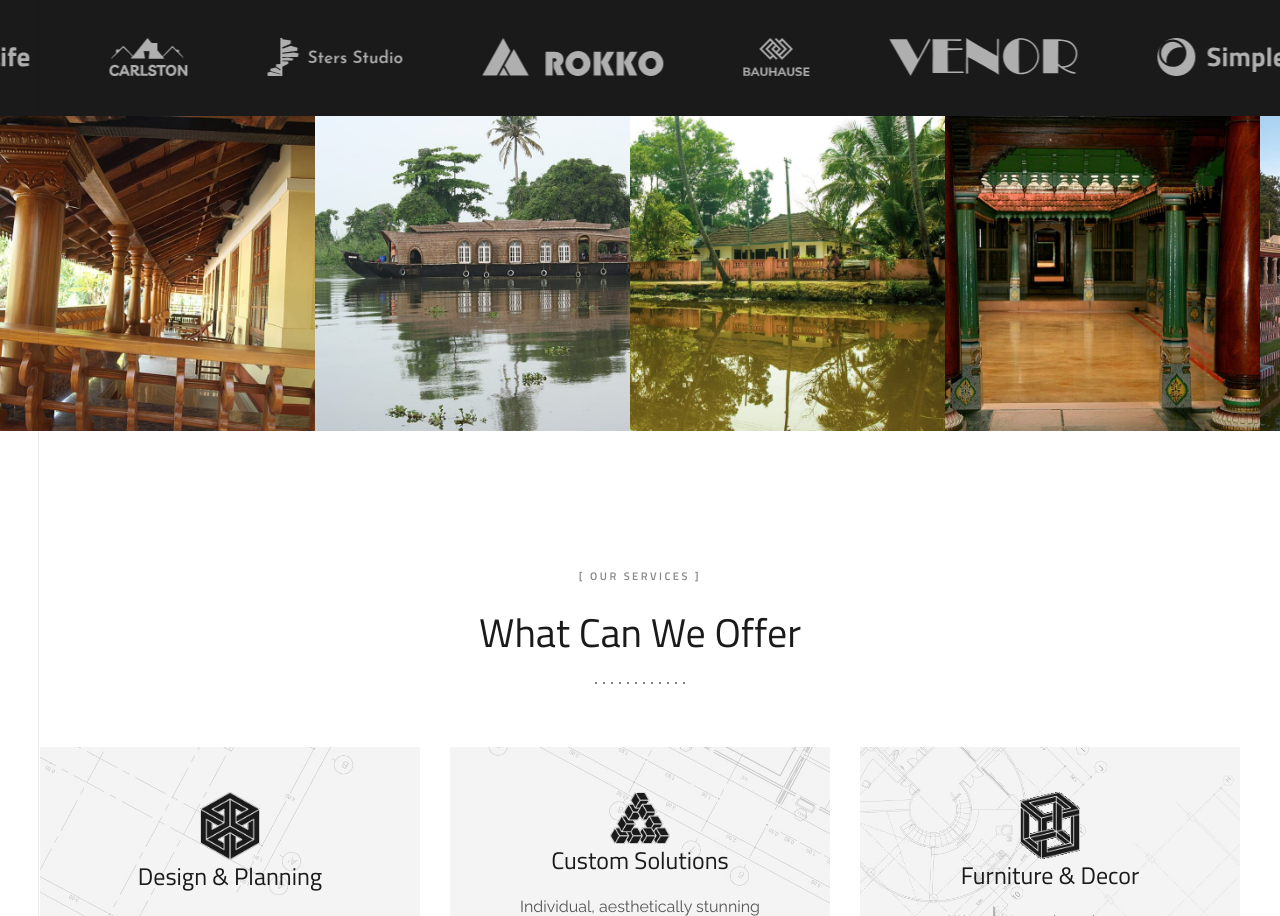
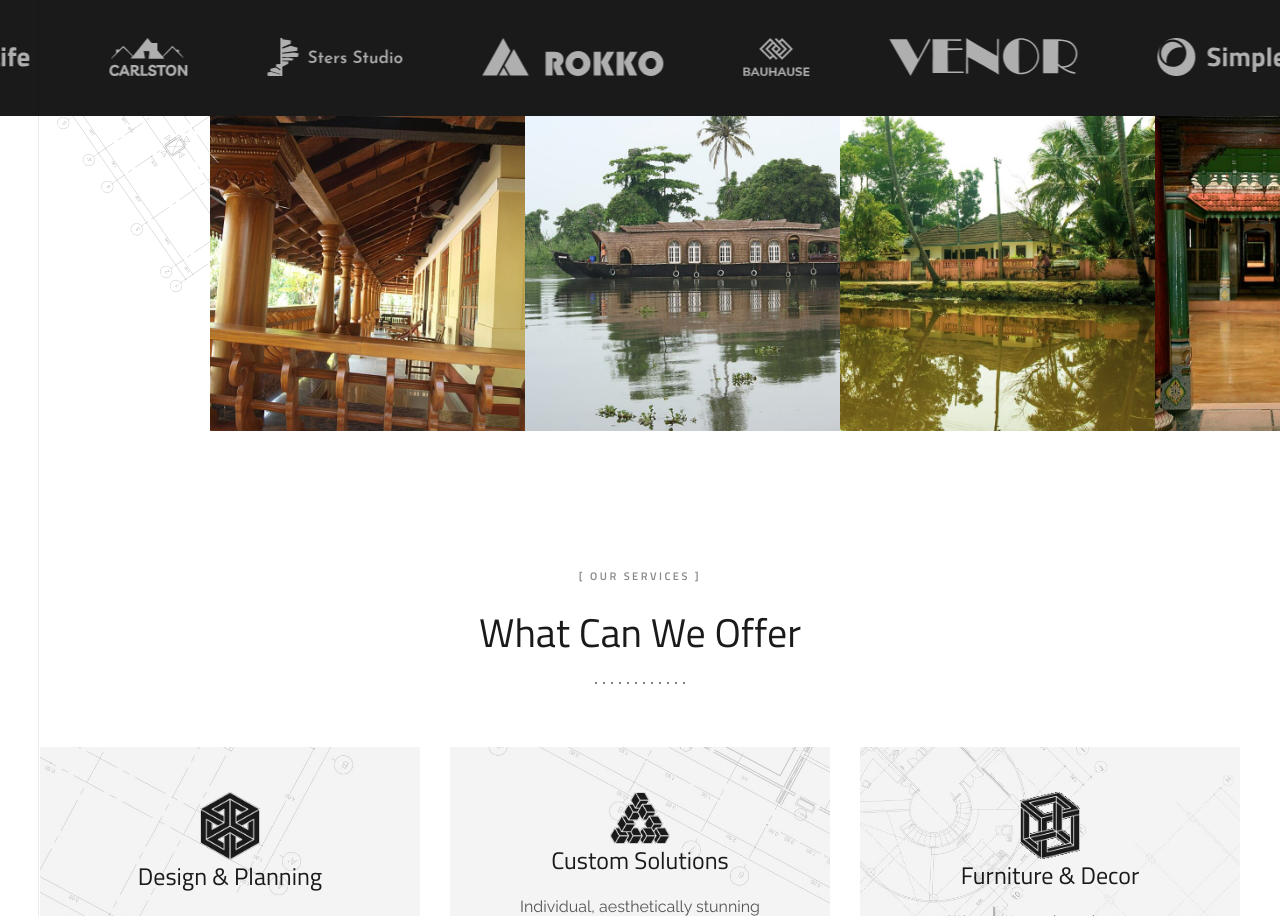
Before and after one commit to Kalandhar01/Siva_con, a Next.js app: page / in a window 1280 px wide. Shown: the part 2261-3177 px from the top of the page. Built offline with nearby package versions, Linux system fonts and the light colour scheme.

Commit message:
fix: constrain portfolio scroll to page side padding

```diff
--- a/src/components/Portfolio.tsx
+++ b/src/components/Portfolio.tsx
@@ -4,7 +4,7 @@ import { projects } from "@/lib/site-data";
 
 export default function Portfolio() {
   return (
-    <div className="frame-inset relative w-full overflow-x-auto pb-2" style={{ scrollbarWidth: "none" }}>
+    <div className="frame-inset relative w-full overflow-x-auto pb-2 px-6 md:px-[210px]" style={{ scrollbarWidth: "none" }}>
       <div
         className="flex"
         style={{ gap: 0, minWidth: "max-content" }}
```
